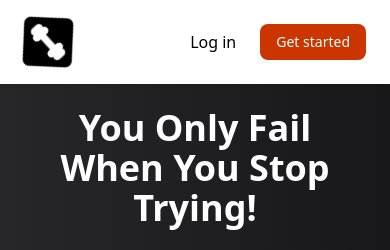
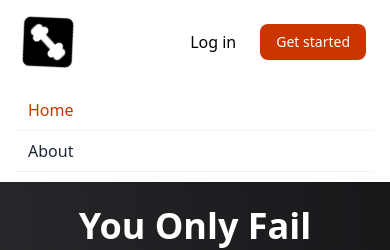
Before and after one commit to PrasannaHadke/Final-Year-Project, a React (Vite) app: page / in a window 390 px wide. Shown: the top 250 px of the page. Built offline with nearby package versions, Linux system fonts and the light colour scheme.

Commit message:
display hidden

```diff
--- a/src/Components/Header/Header.jsx
+++ b/src/Components/Header/Header.jsx
@@ -37,7 +37,7 @@ export default function Header() {
                     </div>
                     <div
                     // ya pe display hidden kiya hai isliye jab mobile pe dekhenge to home and about button nahi dikenga className="hidden" jo ki mai hata raha hu
-                        className="hidden justify-between items-center w-full lg:flex lg:w-auto lg:order-1"
+                        className=" justify-between items-center w-full lg:flex lg:w-auto lg:order-1"
                         id="mobile-menu-2"
                     >
                         <ul className="flex flex-col mt-4 font-medium lg:flex-row lg:space-x-8 lg:mt-0">
```
